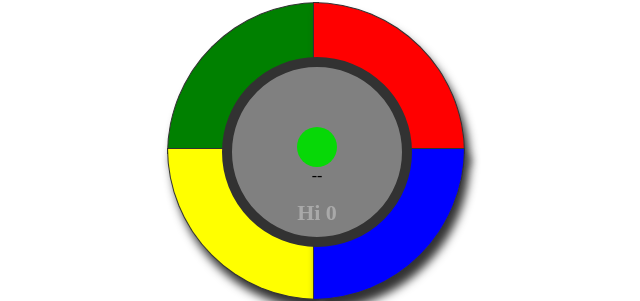
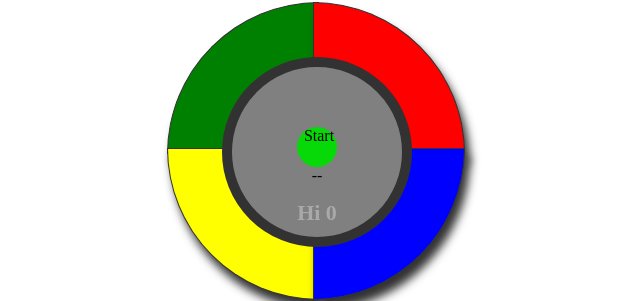
Before and after one commit to briankabiro/Simon-Says, a website: page index.html in a window 1280 px wide. Shown: the part 148-449 px from the top of the page, 319-959 px from the left. Drawn offline with nearby package versions, Linux system fonts and the light colour scheme.

Commit message:
Added button text

```diff
--- a/index.html
+++ b/index.html
@@ -18,7 +18,7 @@
 				v-bind:class="{flash: isBottomRightActive}"></div>
 			</div>
 			<div class="inner-circle">
-				<div class="start-button" @click="changeState()" v-bind:class="{red: isPlaying}">&nbsp;</div>
+				<div class="start-button" @click="changeState()" v-bind:class="{red: isPlaying}">&nbsp;Start</div>
 				<div class="counter">{{step}}</div>
 				<div class="hi-score">Hi {{hiScore}}</div>
 			</div>
```
